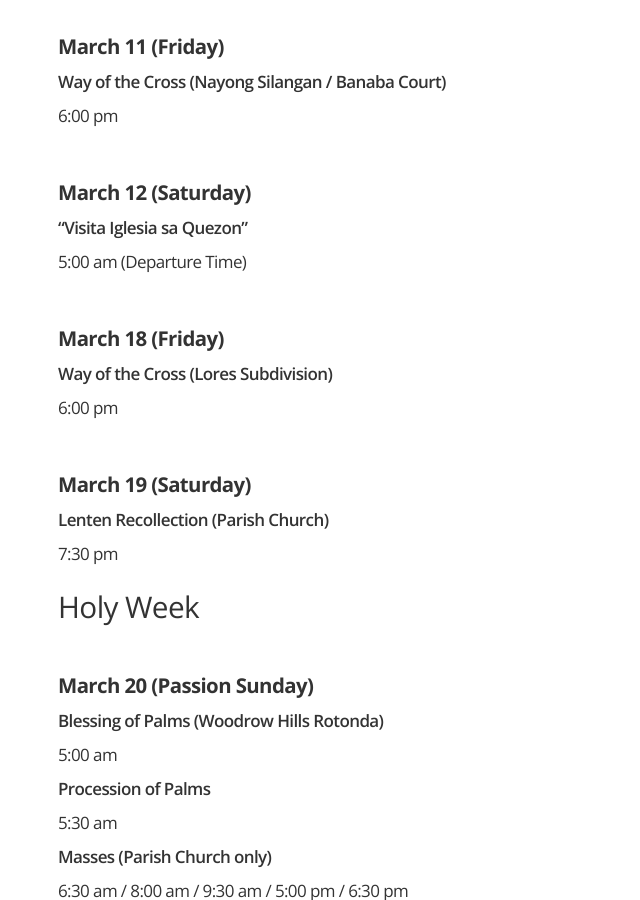
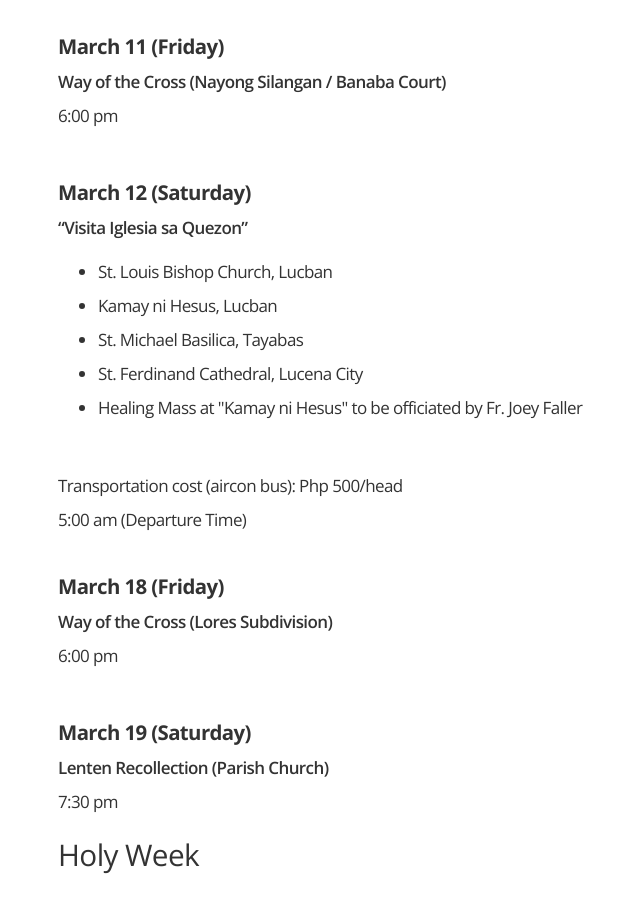
Before and after one commit to jerieljan/ourtransfi, a Jekyll site: the page built from Home/pages/lent.html, in a window 1280 px wide and 900 px high, scrolled down 1230 px. Shown: the whole window, without its empty margins (217-857 px from the left). Built offline with Jekyll 4.4.1, drawn with Linux system fonts in a browser that asks for light colours; nearby versions of some CDN libraries.

Commit message:
Added event details on the Visita Iglesia.

```diff
--- a/Home/pages/lent.html
+++ b/Home/pages/lent.html
@@ -43,7 +43,16 @@ permalink: /lent/
 
         <p><span class="sched-date">March 12 (Saturday)</span>
         <br /><span class="sched-title">“Visita Iglesia sa Quezon”</span>
+        <ul>
+            <li>St. Louis Bishop Church, Lucban</li>
+            <li>Kamay ni Hesus, Lucban</li>
+            <li>St. Michael Basilica, Tayabas</li>
+            <li>St. Ferdinand Cathedral, Lucena City </li>
+            <li>Healing Mass at "Kamay ni Hesus" to be officiated by Fr. Joey Faller</li>
+        </ul>
+        <br /> Transportation cost (aircon bus): Php 500/head
         <br /> 5:00 am (Departure Time)
+
 
         <p><span class="sched-date">March 18 (Friday)</span>
         <br /><span class="sched-title">Way of the Cross (Lores Subdivision)</span>
```
